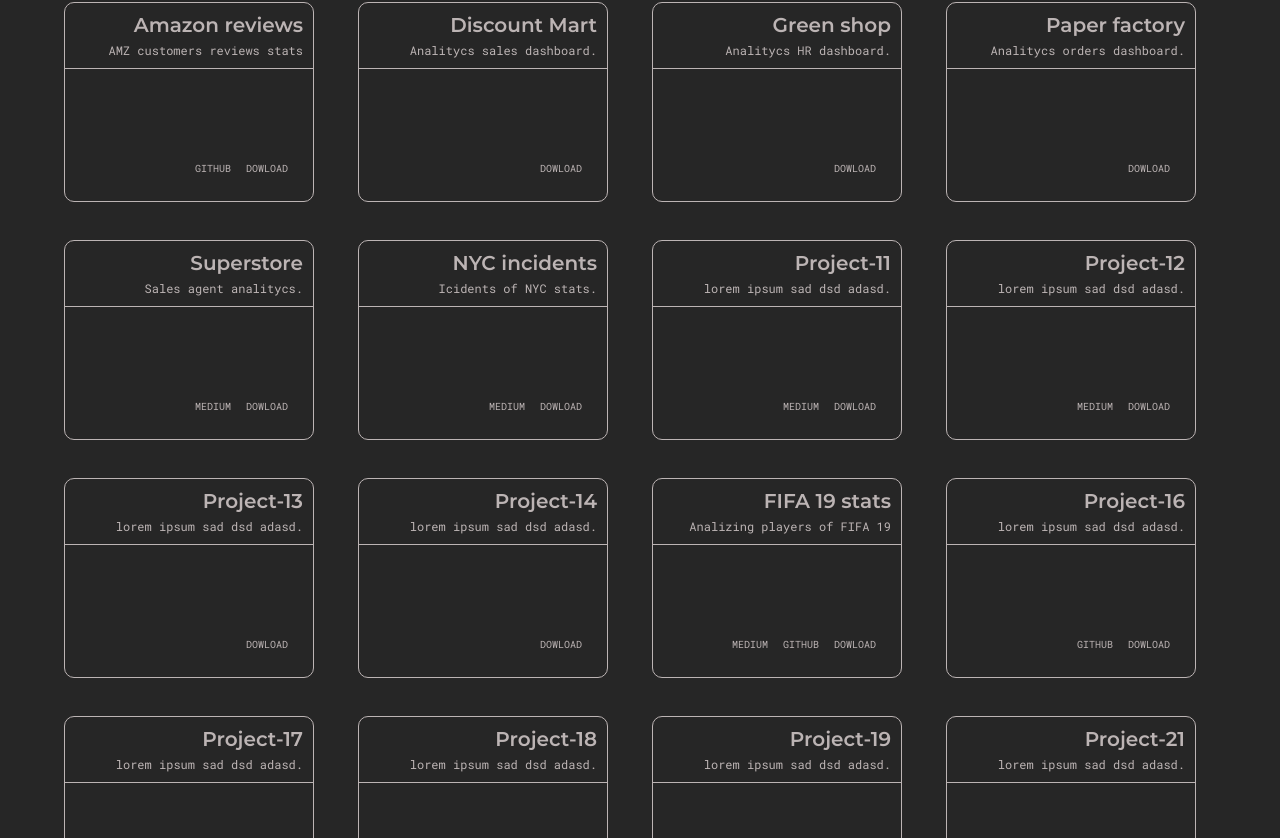
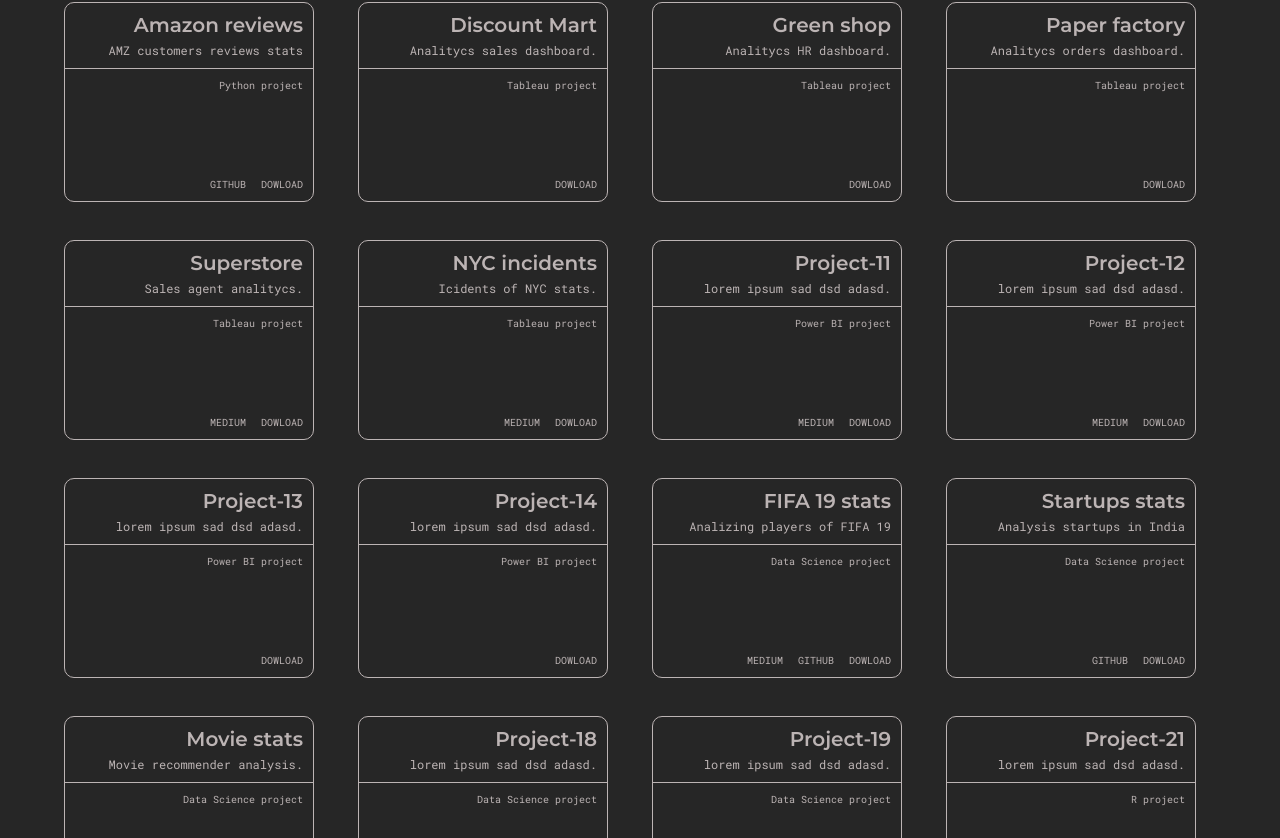
Before and after one commit to lucassingh/portfolio-ds, a React (Create React App) app: page /projects in a window 1280 px wide. Shown: the part 602-1440 px from the top of the page. Built offline with nearby package versions, Linux system fonts and the light colour scheme; a web font is replaced by a local one.

Commit message:
fix card

```diff
--- a/src/assets/data/projects.js
+++ b/src/assets/data/projects.js
@@ -196,29 +196,29 @@ const projects = [
     },
     {
         id: 16,
-        title: 'Project-16',
+        title: 'Startups stats',
         category: 'Data Science',
         categoryId:16,
-        subtitle: 'lorem ipsum sad  dsd adasd.',
+        subtitle: 'Analysis startups in India',
         medium: false,
         git: true,
-        link1:'https://www.google.com/',
+        link1:'https://github.com/lucassingh/02_start-uo_stats.',
         link2:'https://www.google.com/',
-        link3:'https://www.google.com/',
-        link4:'https://www.google.com/'
+        link3:'https://github.com/lucassingh/02_start-uo_stats',
+        link4:'https://drive.google.com/file/d/1PBch39iblw89zqtGwt44PvBCACvjA5QC/view?usp=sharing'
     },
     {
         id: 17,
-        title: 'Project-17',
+        title: 'Movie stats',
         category: 'Data Science',
         categoryId:17,
-        subtitle: 'lorem ipsum sad  dsd adasd.',
+        subtitle: 'Movie recommender analysis.',
         medium: true,
         git: true,
-        link1:'https://www.google.com/',
+        link1:'https://github.com/lucassingh/03_movie-recommender',
         link2:'https://www.google.com/',
-        link3:'https://www.google.com/',
-        link4:'https://www.google.com/'
+        link3:'https://github.com/lucassingh/03_movie-recommender',
+        link4:'https://drive.google.com/file/d/1e8AlFA8q1uXVaiPqxNDy9eBZAL76KRAs/view?usp=sharing'
     },
     {
         id: 18,
--- a/src/components/ProjectItem.jsx
+++ b/src/components/ProjectItem.jsx
@@ -30,12 +30,18 @@ const Card = styled.div`
     }
     .card-body {
         padding: 10px;
+        height: 50%;
         display: flex;
-        justify-content: right;
-        align-items: center;
-        height: 100%;
+        justify-content: end;
+        align-items: start;
+    }
+
+    .card-footer {
+        padding: 10px;
+        display: flex;
+        justify-content: end;
         .link {
-            margin-right: 15px;
+            margin-left: 15px;
         }
     }
 
@@ -45,7 +51,7 @@ const Card = styled.div`
     }
 `;
 
-export default function ProjectItem({ title, subtitle, medium, git, link1, link2, link3, link4 }) {
+export default function ProjectItem({ category, title, subtitle, medium, git, link1, link2, link3, link4 }) {
 
     return (
         <Card>
@@ -58,7 +64,11 @@ export default function ProjectItem({ title, subtitle, medium, git, link1, link2
                 </a>
             </Reveal>
             <div className='card-body'>
-
+                <a className='link' href={link1} target="_blank" rel="noopener noreferrer">
+                    {category} project
+                </a>
+            </div>
+            <div className='card-footer'>
                 {
                     medium && (
                         <a className='link' href={link2} target="_blank" rel="noopener noreferrer">MEDIUM</a>
--- a/src/pages/Projects.jsx
+++ b/src/pages/Projects.jsx
@@ -108,6 +108,7 @@ export default function Projects() {
                                     key={item.id}
                                     title={item.title}
                                     subtitle={item.subtitle}
+                                    category={item.category}
                                     git={item.git}
                                     medium={item.medium}
                                     link1={item.link1}
```
